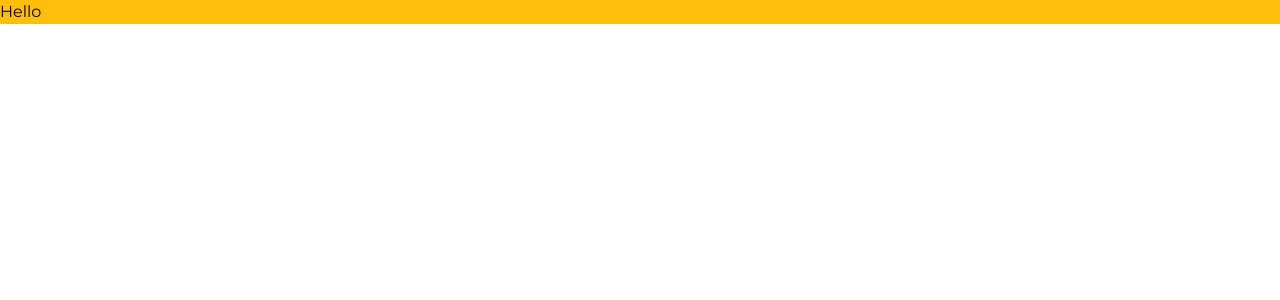
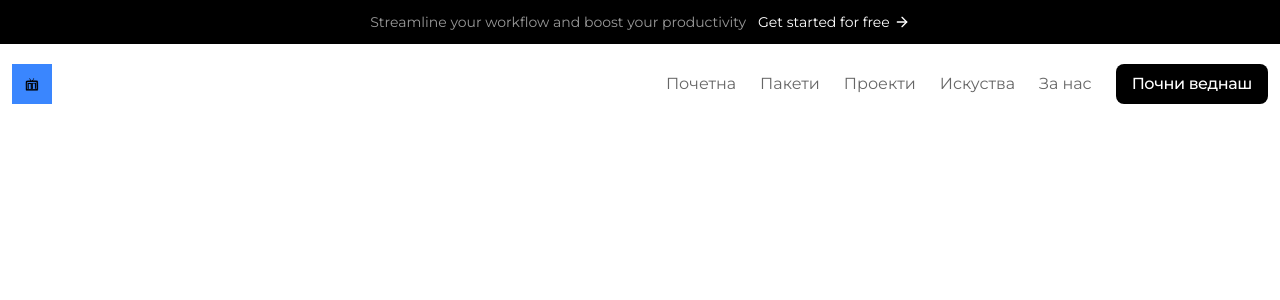
Before and after one commit to poddrzilokalno/poddrzilokalno.mk, a Next.js app: page /en in a window 1280 px wide. Shown: the top 300 px of the page. Built offline with nearby package versions, Linux system fonts and the light colour scheme.

Commit message:
[PL-2-Navbar-Section] started implementing header section

```diff
--- /dev/null
+++ b/app/[locale]/(home)/_components/banner.tsx
@@ -0,0 +1,15 @@
+import { ArrowRight } from "lucide-react";
+
+export const Banner = () => {
+  return (
+    <div className="flex justify-center items-center py-3 bg-black text-white text-sm gap-3">
+      <p className="text-white/60 hidden md:block">
+        Streamline your workflow and boost your productivity
+      </p>
+      <div className="inline-flex gap-1 items-center">
+        <p>Get started for free</p>
+        <ArrowRight className="h-4 w-4 inline-flex justify-center items-center" />
+      </div>
+    </div>
+  );
+};
--- /dev/null
+++ b/app/[locale]/(home)/_components/navbar.tsx
@@ -0,0 +1,26 @@
+import Image from "next/image";
+import Logo from "@/assets/poddrzilokalnologo.jpg";
+import { MenuIcon } from "lucide-react";
+
+export const Navbar = () => {
+  return (
+    <div className="py-5">
+      <div className="container mx-auto px-3">
+        <div className="flex items-center justify-between">
+          <Image src={Logo} alt="poddrzilokalno" height={40} width={40} />
+          <MenuIcon className="h-5 w-5 md:hidden" />
+          <nav className="hidden md:flex gap-6 text-black/60 items-center">
+            <a href="#">Почетна</a>
+            <a href="#">Пакети</a>
+            <a href="#">Проекти</a>
+            <a href="#">Искуства</a>
+            <a href="#">За нас</a>
+            <button className="bg-black text-white px-4 py-2 rounded-lg font-medium inline-flex align-items justify-center tracking-tight">
+              Почни веднаш
+            </button>
+          </nav>
+        </div>
+      </div>
+    </div>
+  );
+};
--- /dev/null
+++ b/app/[locale]/(home)/_sections/header.tsx
@@ -0,0 +1,11 @@
+import { Banner } from "../_components/banner";
+import { Navbar } from "../_components/navbar";
+
+export const Header = () => {
+  return (
+    <header className="sticky top-0">
+      <Banner />
+      <Navbar />
+    </header>
+  );
+};
--- /dev/null
+++ b/app/[locale]/(home)/page.tsx
@@ -0,0 +1,5 @@
+import { Header } from "./_sections/header";
+
+export default function Home() {
+  return <Header />;
+}
--- a/app/[locale]/page.tsx
+++ /dev/null
@@ -1,11 +0,0 @@
-import { useTranslations } from "next-intl";
-
-export default function Home() {
-  const t = useTranslations("HomePage");
-
-  return (
-    <div className="bg-secondary">
-      <h1>{t("title")}</h1>
-    </div>
-  );
-}
--- a/package.json
+++ b/package.json
@@ -9,6 +9,7 @@
     "lint": "next lint"
   },
   "dependencies": {
+    "lucide-react": "^0.525.0",
     "next": "15.4.2",
     "next-intl": "^4.3.4",
     "react": "19.1.0",
```
Also changed, not shown: assets/poddrzilokalnologo.jpg (added), 1 other file (tests, documents, lock files or other folders).
